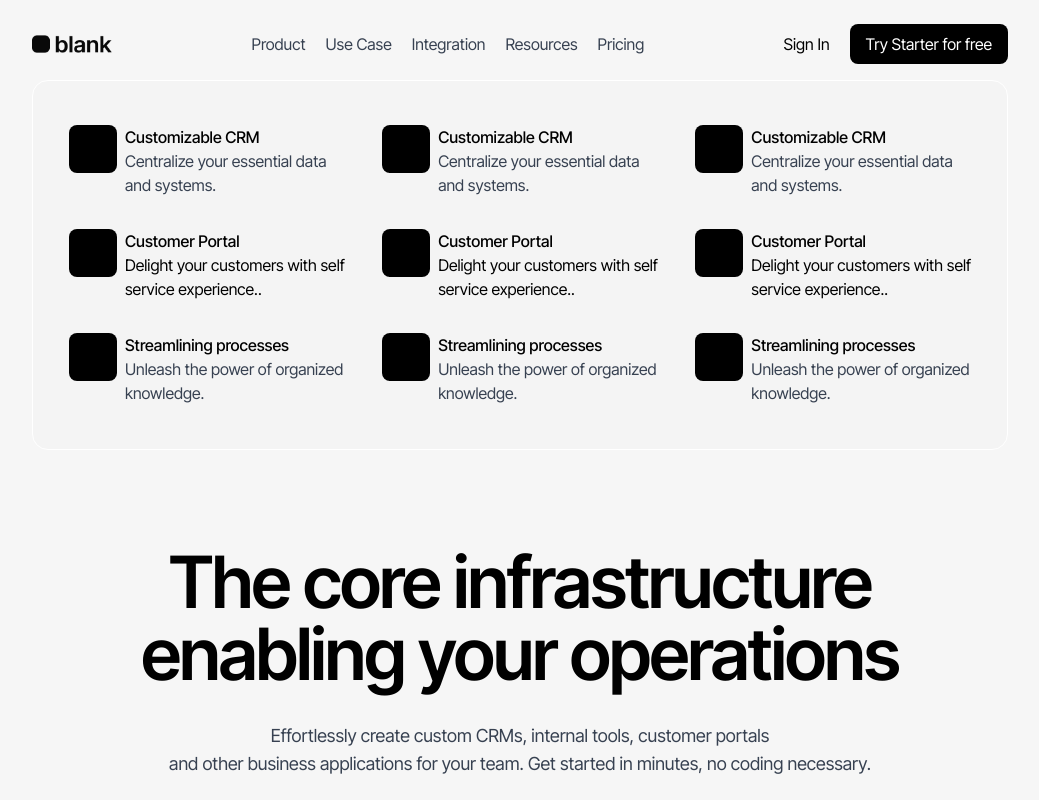
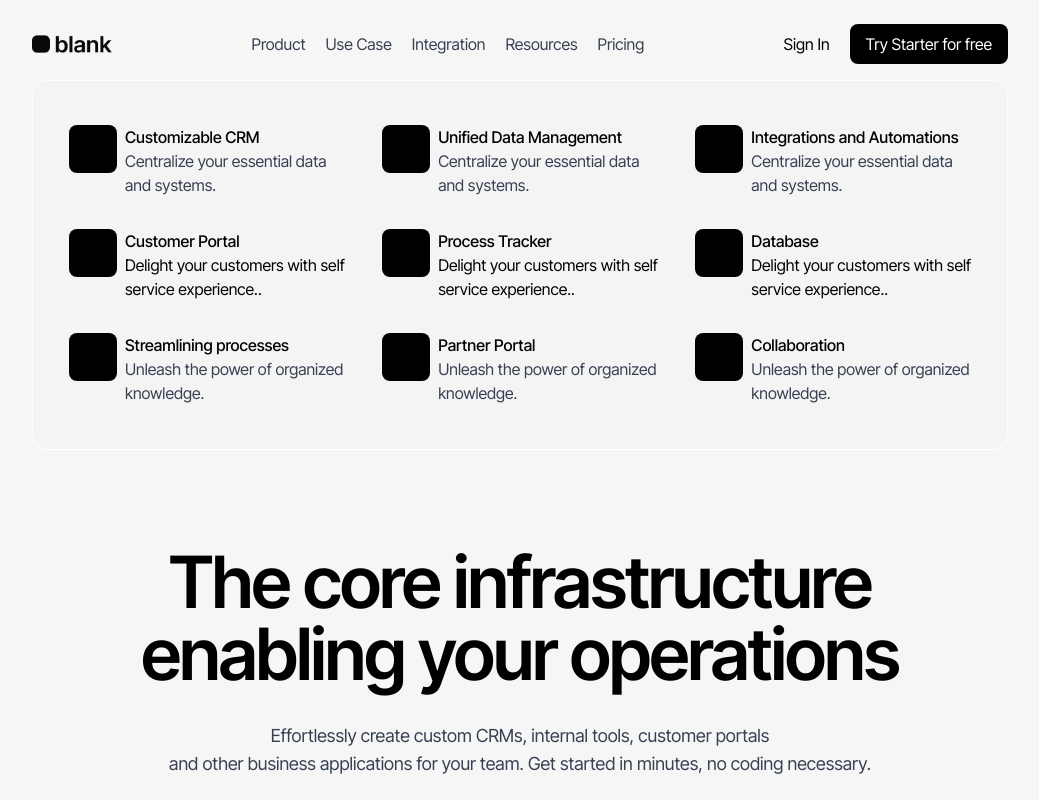
Before and after one commit to byfolarin/didactic-waffle, a React (Vite) app in the folder waffles-tailwind/: page / in a window 1280 px wide. Shown: the top 800 px of the page, without its empty margins (120-1159 px from the left). Built offline with nearby package versions, Linux system fonts and the light colour scheme.

Commit message:
addictive

```diff
--- a/waffles-tailwind/src/Components/Dropdown.jsx
+++ b/waffles-tailwind/src/Components/Dropdown.jsx
@@ -37,7 +37,7 @@ const Dropdown = () => {
   <div className='flex gap-2 py-4 '>
           <div className="div-icons w-12 h-12 rounded-lg bg-black"></div>
           <div>
-          <div className='font-medium'>Customizable CRM</div>
+          <div className='font-medium'>Unified Data Management</div>
           <p className='text-gray-700'>Centralize your essential data <br /> and systems.</p>
           </div>
     </div>
@@ -45,7 +45,7 @@ const Dropdown = () => {
     <div className='flex gap-2 py-4 '>
           <div className="div-icons w-12 h-12 rounded-lg bg-black"></div>
           <div>
-          <div className='font-medium'>Customer Portal</div>
+          <div className='font-medium'>Process Tracker</div>
           <p className=''>Delight your customers with self <br/> service experience..</p>
           </div>
     </div>
@@ -53,7 +53,7 @@ const Dropdown = () => {
     <div className='flex gap-2 py-4 '>
           <div className="div-icons w-12 h-12 rounded-lg bg-black"></div>
           <div>
-          <div className='font-medium'>Streamlining processes</div>
+          <div className='font-medium'>Partner Portal</div>
           <p className='text-gray-700'>Unleash the power of organized <br/> knowledge.</p>
           </div>
     </div>
@@ -64,7 +64,7 @@ const Dropdown = () => {
   <div className='flex gap-2 py-4 '>
           <div className="div-icons w-12 h-12 rounded-lg bg-black"></div>
           <div>
-          <div className='font-medium'>Customizable CRM</div>
+          <div className='font-medium'>Integrations and Automations</div>
           <p className='text-gray-700'>Centralize your essential data <br /> and systems.</p>
           </div>
     </div>
@@ -72,7 +72,7 @@ const Dropdown = () => {
     <div className='flex gap-2 py-4 '>
           <div className="div-icons w-12 h-12 rounded-lg bg-black"></div>
           <div>
-          <div className='font-medium'>Customer Portal</div>
+          <div className='font-medium'>Database</div>
           <p className=''>Delight your customers with self <br/> service experience..</p>
           </div>
     </div>
@@ -80,7 +80,7 @@ const Dropdown = () => {
     <div className='flex gap-2 py-4 '>
           <div className="div-icons w-12 h-12 rounded-lg bg-black"></div>
           <div>
-          <div className='font-medium'>Streamlining processes</div>
+          <div className='font-medium'>Collaboration</div>
           <p className='text-gray-700'>Unleash the power of organized <br/> knowledge.</p>
           </div>
     </div>
```
